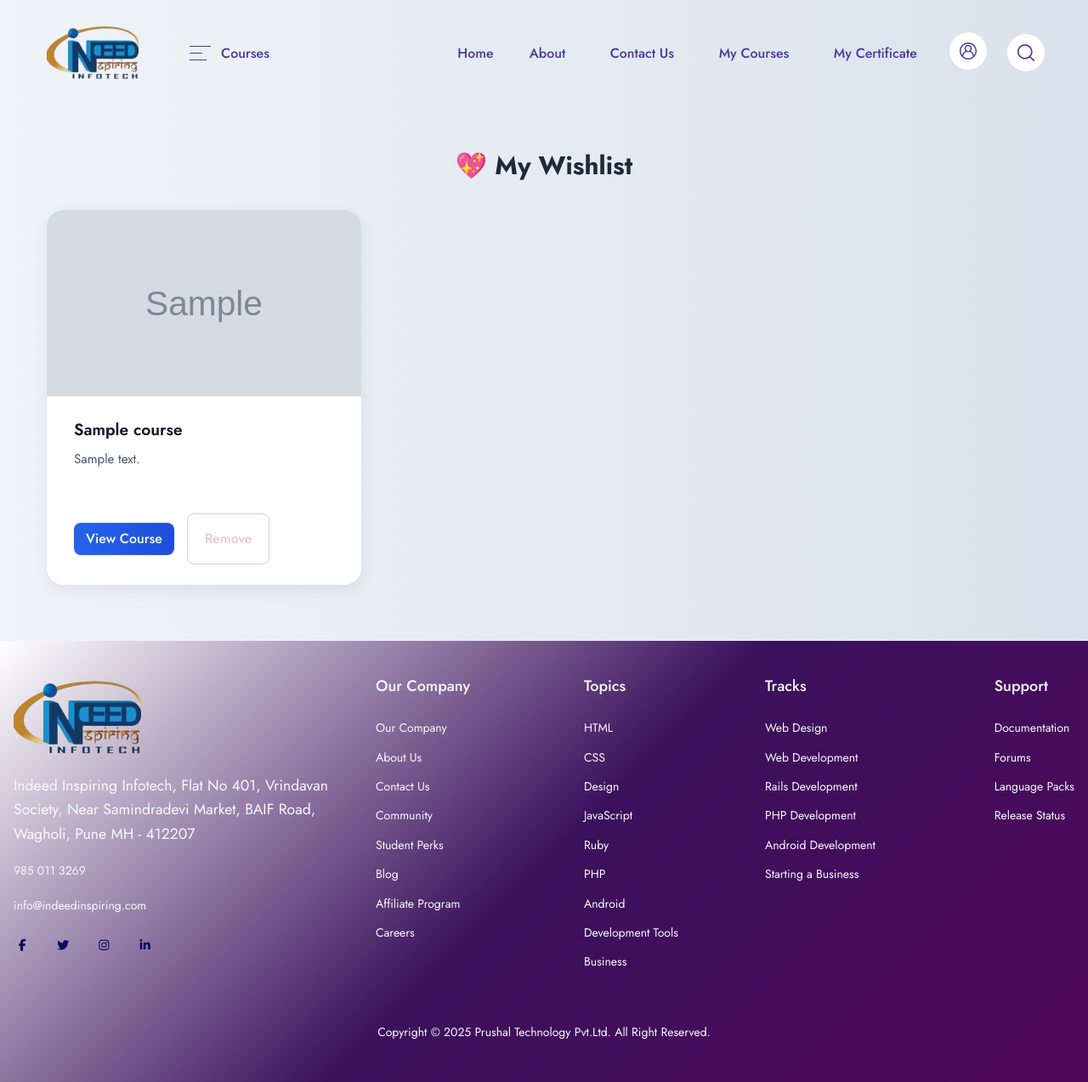
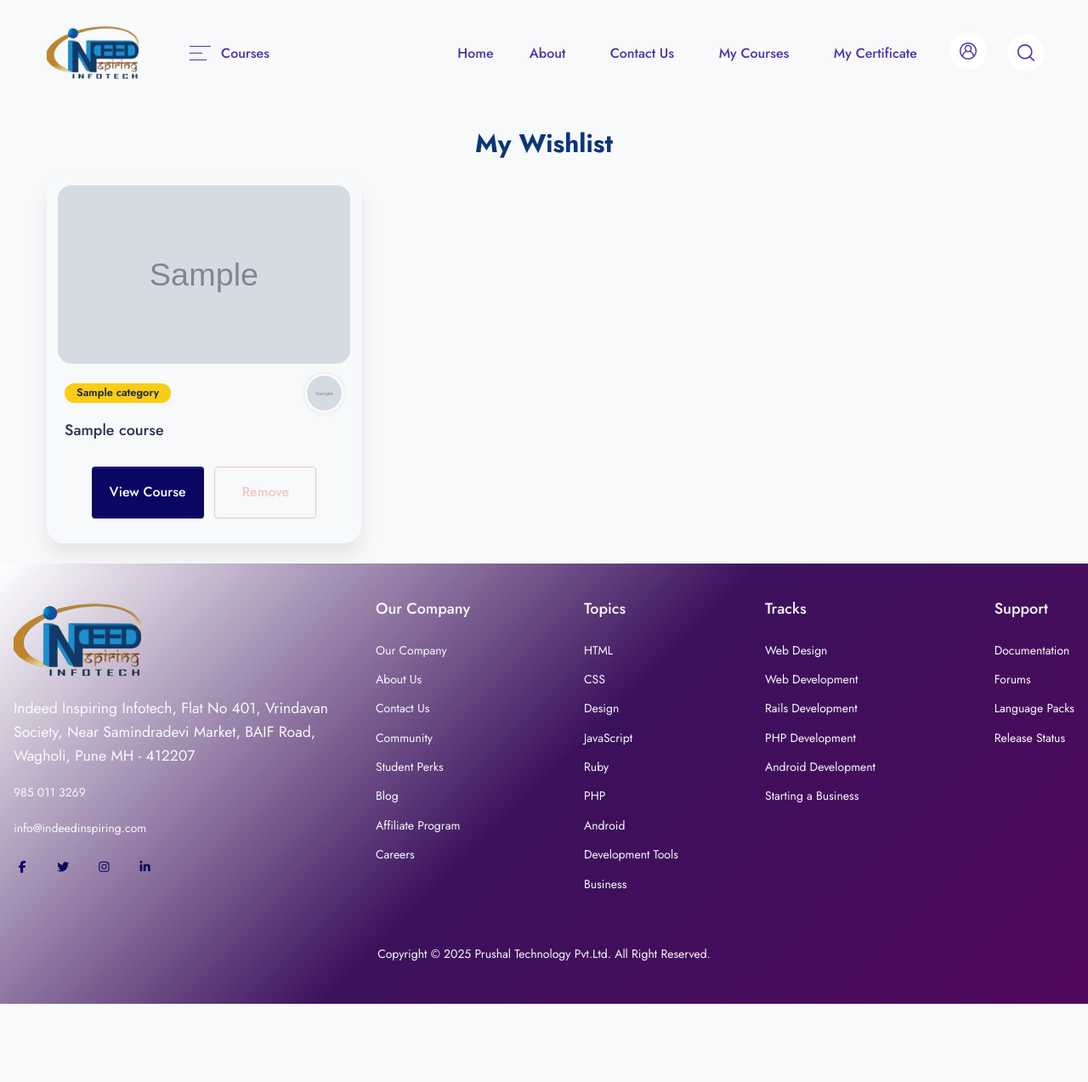
Before and after one commit to Priyanshu2sh/Indeed-LMS, a Django app: template templates/main/wishlist.html in a window 1280 px wide. Shown: the whole page at 85% size. After the commit the page ends 1181 px from the top, so only its background shows below. Run offline with Django 3.2, Linux system fonts and the light colour scheme; the template is opened without the code that fills it: most values are stand-ins (such as "Sample title", 1, 10 or a date in 2020); grey boxes marked "Sample" are stand-in pictures; some libraries are stand-ins or nearby versions.

Commit message:
completed wishlist functionality

```diff
--- a/templates/main/wishlist.html
+++ b/templates/main/wishlist.html
@@ -1,103 +1,222 @@
 {% extends 'base.html' %}
-{% load static %}
 
 {% block title %}My Wishlist{% endblock %}
 
 {% block content %}
 
 <style>
-  body {
-    background: linear-gradient(to right, #f0f4f8, #d9e2ec);
+
+  h2{
+    font-weight: bold;
+    color: #0c3578ff;
+    text-align: center;
+  }
+.course-card {
+  height: 100%;
+  min-height: 420px;
+  display: flex;
+  flex-direction: column;
+  justify-content: space-between;
+  border-radius: 20px;
+  overflow: hidden;
+  background: rgba(255, 255, 255, 0.1);
+  backdrop-filter: blur(12px);
+  border: 1px solid rgba(255, 255, 255, 0.12);
+  transition: all 0.4s ease-in-out;
+  box-shadow: 0 15px 25px rgba(0, 0, 0, 0.08);
+  position: relative;
 }
 
-  .wishlist-title {
-    font-weight: 700;
-    text-align: center;
-    color: #1e293b;
-    margin-bottom: 2rem;
+  header.animated-header {
+    background: radial-gradient(circle at 50% 20%, #1e293b 0%, #0f172a 100%);
+    padding: 120px 0 100px 0;
+    position: relative;
+    overflow: hidden;
   }
 
-  .card {
-    border: none;
-    border-radius: 20px;
-    overflow: hidden;
-    box-shadow: 0 6px 20px rgba(0, 0, 0, 0.08);
-    transition: transform 0.3s ease, box-shadow 0.3s ease;
+
+  #tsparticles {
+    position: absolute;
+    top: 0;
+    left: 0;
+    width: 100%;
+    height: 100%;
+    z-index: 0;
   }
 
-  .card:hover {
-    transform: translateY(-8px);
-    box-shadow: 0 12px 25px rgba(0, 0, 0, 0.15);
+  header .container,
+  header .breadcrumb-animate {
+    position: relative;
+    z-index: 2;
+  }
+  .hero-card {
+    background: rgba(130, 11, 11, 0.05);
+    border-radius: 20px;
+    backdrop-filter: blur(12px);
+    box-shadow: 0 8px 32px rgba(0, 0, 0, 0.25);
+    border: 1px solid rgba(255, 255, 255, 0.1);
+    transition: transform 0.3s ease;
   }
 
-  .card-img-top {
-    height: 220px;
-    object-fit: cover;
-    border-bottom: 1px solid #eee;
+
+.course-card:hover {
+  transform: translateY(-10px);
+  box-shadow: 0 24px 40px rgba(0, 0, 0, 0.15);
 }
 
-  .card-title {
-    font-size: 1.2rem;
-    font-weight: 600;
-    color: #0f172a;
+.course-img-container {
+  height: 210px;
+  overflow: hidden;
+  border-radius: 16px;
 }
 
-  .card-text {
-    color: #475569;
-    font-size: 0.95rem;
-    min-height: 60px;
+.course-img-container img {
+  width: 100%;
+  height: 100%;
+  object-fit: cover;
+  transition: transform 0.4s ease-in-out;
 }
 
-  .btn-primary {
-    background: linear-gradient(to right, #2563eb, #1d4ed8);
-    border: none;
-    font-weight: 500;
-    padding: 6px 14px;
-    border-radius: 8px;
+.course-card:hover .course-img-container img {
+  transform: scale(1.06);
 }
 
-  .btn-outline-danger {
-    margin-left: 10px;
-    font-weight: 500;
-    border-radius: 8px;
+.card-body h5 {
+  height: 48px;
+  overflow: hidden;
+  display: -webkit-box;
+  -webkit-line-clamp: 2;
+  -webkit-box-orient: vertical;
+}
+.img-overlay {
+  position: absolute;
+  inset: 0;
+  background: linear-gradient(to bottom, rgba(0, 0, 0, 0.1), rgba(0, 0, 0, 0.35));
+  border-radius: 16px;
+  z-index: 1;
+  opacity: 0;
+  transition: 0.3s ease-in-out;
+}
+.course-card:hover .img-overlay {
+  opacity: 1;
 }
 
-  .wishlist-container {
-    padding-top: 50px;
-    padding-bottom: 50px;
+
+.category-pill {
+  background: #facc15;
+  color: #1e293b;
+  font-weight: 600;
+  padding: 5px 14px;
+  border-radius: 50px;
+  font-size: 0.8rem;
+  transition: all 0.3s ease;
+}
+
+.course-card:hover .category-pill {
+  background: #fbbf24;
+}
+.author-avatar {
+  width: 45px;
+  height: 45px;
+  border-radius: 50%;
+  object-fit: cover;
+  border: 2px solid white;
+  box-shadow: 0 0 6px rgba(0, 0, 0, 0.1);
+}
+  .img-overlay {
+    position: absolute;
+    top: 0;
+    left: 0;
+    height: 100%;
+    width: 100%;
+    background: linear-gradient(to bottom, rgba(0,0,0,0.1), rgba(0,0,0,0.4));
   }
 
   .empty-wishlist {
+    font-size: 1.1rem;
+    color: #6c757d;
+  }
+.empty-state {
     text-align: center;
-    font-size: 1.2rem;
+    padding: 60px 20px;
+    color: #334155;
+  }
+
+  .empty-icon {
+    font-size: 100px;
+    opacity: 0.3;
+    animation: float 3s ease-in-out infinite;
+  }
+
+  .empty-state h3 {
+    font-weight: 700;
+    color: #1e293b;
+  }
+
+  .empty-state p {
+    font-size: 1.1rem;
     color: #64748b;
-    margin-top: 2rem;
+    margin-top: 10px;
   }
+
+
+  @keyframes float {
+    0% { transform: translateY(0px); }
+    50% { transform: translateY(-10px); }
+    100% { transform: translateY(0px); }
+  }
+
+  .fixed-btn {
+  min-width: 120px;
+  text-align: center;
+}
+
 </style>
 
-<div class="container wishlist-container">
-  <h2 class="wishlist-title">💖 My Wishlist</h2>
+<div class="container py-5">
+  <h2 class="mb-4">My Wishlist</h2>
 
   {% if wishlist_courses %}
-  <div class="row">
+    <div class="row gy-4">
       {% for item in wishlist_courses %}
-    <div class="col-md-4 mb-4">
-      <div class="card h-100">
-        <img src="{{ item.course.featured_image.url }}" class="card-img-top" alt="{{ item.course.title }}">
-        <div class="card-body d-flex flex-column">
-          <h5 class="card-title">{{ item.course.title }}</h5>
-          <p class="card-text">{{ item.course.short_description }}</p>
-          <div class="mt-auto">
-            <a href="{% url 'course_details' item.course.slug %}" class="btn btn-primary">View Course</a>
-            <a href="{% url 'remove_from_wishlist' item.course.id %}" class="btn btn-outline-danger">Remove</a>
+        <div class="col-md-4">
+          <a href="{{ item.course.get_absolute_url }}">
+            <div class="card course-card p-3">
+              <div class="course-img-container position-relative">
+                <img src="{{ item.course.featured_image.url }}" alt="{{ item.course.title }}">
+                <div class="img-overlay"></div>
+              </div>
+              <div class="card-body px-2 pt-3 pb-2 d-flex flex-column">
+                <div class="d-flex justify-content-between align-items-center mb-2">
+                  <span class="badge category-pill">{{ item.course.category.name }}</span>
+                  <img src="{{ item.course.author.author_profile.url }}" alt="Author" class="author-avatar" />
+                </div>
+                <a href="{{ item.course.get_absolute_url }}">
+                  <h5 class="fw-semibold text-dark mb-2" style="min-height: 48px;">{{ item.course.title }}</h5>
+                </a>
+                <div class="mt-auto text-center">
+                 <a href="{% url 'course_details' item.course.slug %}" class="btn btn-primary me-2 mb-2 fixed-btn">View Course</a>
+                 <a href="{% url 'remove_from_wishlist' item.course.id %}" class="btn btn-outline-danger mb-2 fixed-btn">Remove</a>
+
                 </div>
               </div>
             </div>
+          </a>
         </div>
       {% endfor %}
     </div>
   {% else %}
-  <p class="empty-wishlist">📝 You have no courses in your wishlist yet.</p>
+    <!-- NO CERTIFICATES / EMPTY STATE -->
+    <div class="col-12 text-center py-5">
+      <div class="mb-4">
+           <i class="fas fa-heart-broken empty-icon"></i>
+      </div>
+      <h3 class="fw-bold text-secondary">Oops! No Courses in Wishlist</h3>
+      <p class="empty-wishlist">📝 You haven’t added any courses to your wishlist yet.</p>
+      <a href="{% url 'single_course' %}" class="btn btn-primary mt-3 px-4 py-2">
+        <i class="fas fa-book-reader me-2"></i>Explore Courses
+      </a>
+    </div>
   {% endif %}
 </div>
 
```
Also changed, not shown: app/views.py (+12 -0 lines), templates/main/home.html (+6 -8 lines), templates/main/single_course.html (+11 -9 lines). Lines whose indentation alone changed are shown as unchanged.
